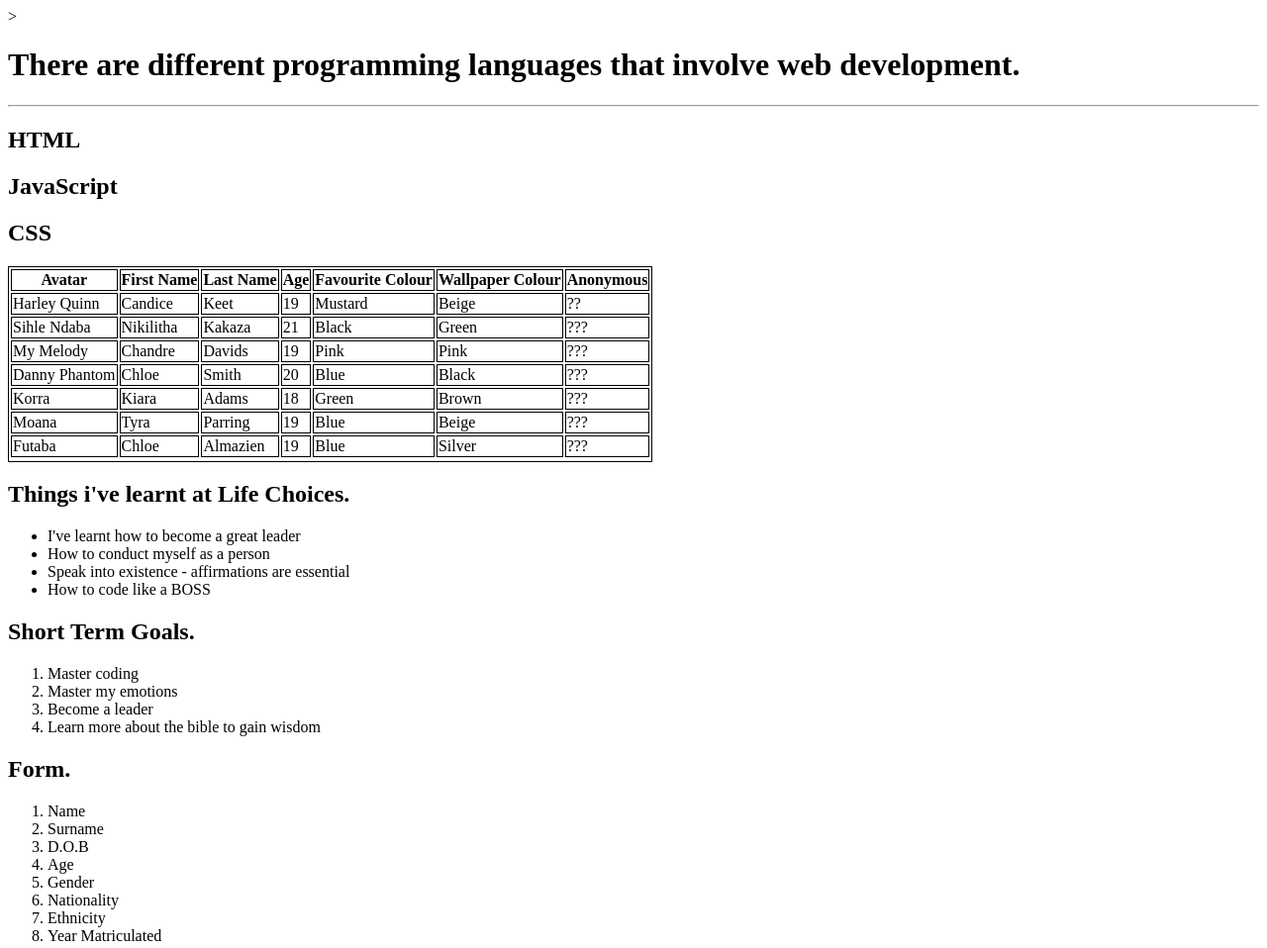
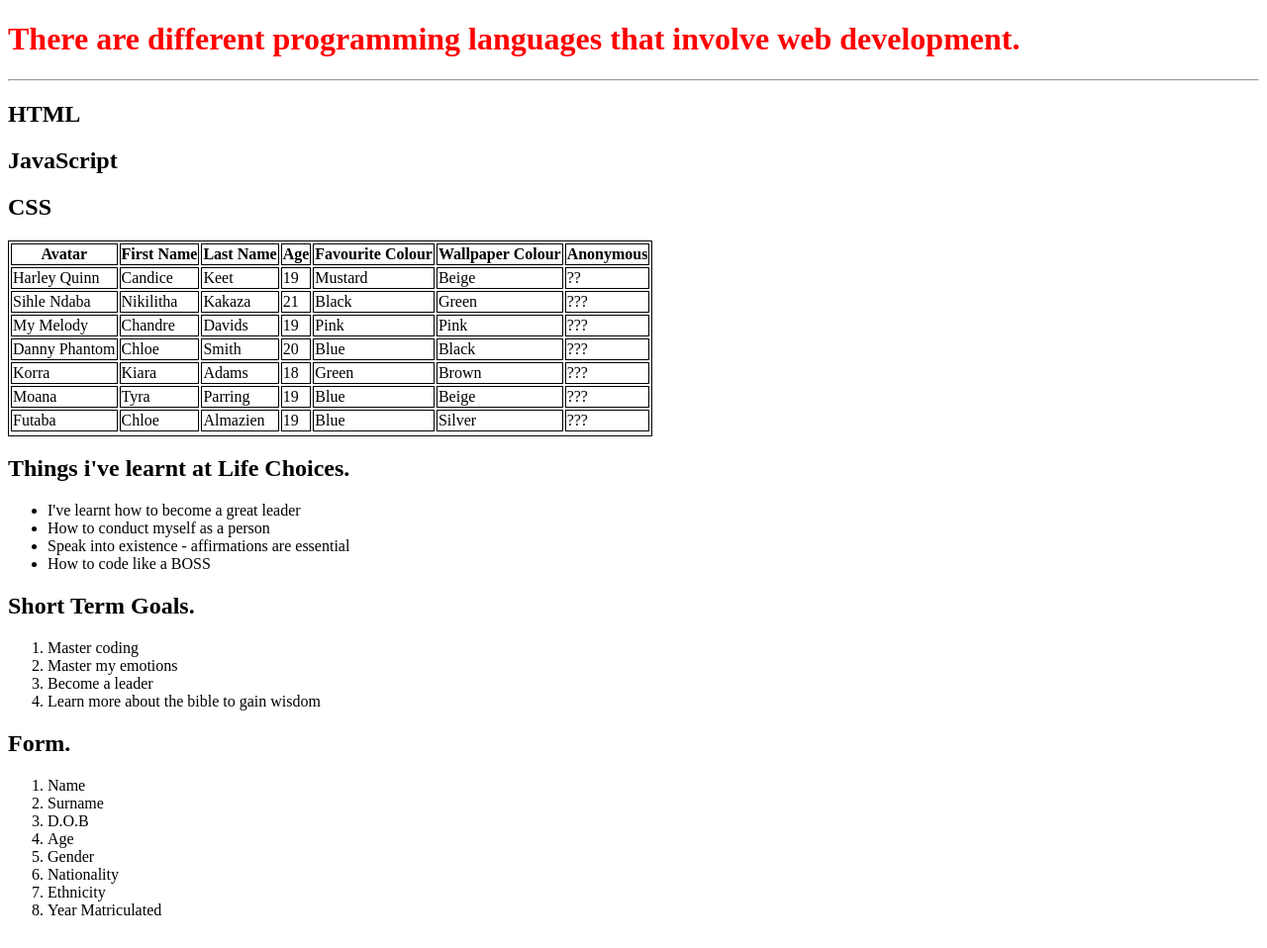
Before and after one commit to kingkrazee/wednesday, a plain HTML site: page index.html in a window 1280 px wide. Shown: the whole page at 99% size. Drawn offline with Linux system fonts and the light colour scheme.

Commit message:
first commit

```diff
--- a/index.html
+++ b/index.html
@@ -1,10 +1,10 @@
 <!DOCTYPE html>
 <html lang="en">
-<head <link href="./resources/css/index.css" type="text/css" rel="stylesheet">
-    >
+<head>
     <meta charset="UTF-8">
     <meta name="viewport" content="width=device-width, initial-scale=1.0">
     <title>Wednesday</title>
+    <link href="./resources/css/index.css" type="text/css" rel="stylesheet">
 </head>
 <main>
 <body>
```
